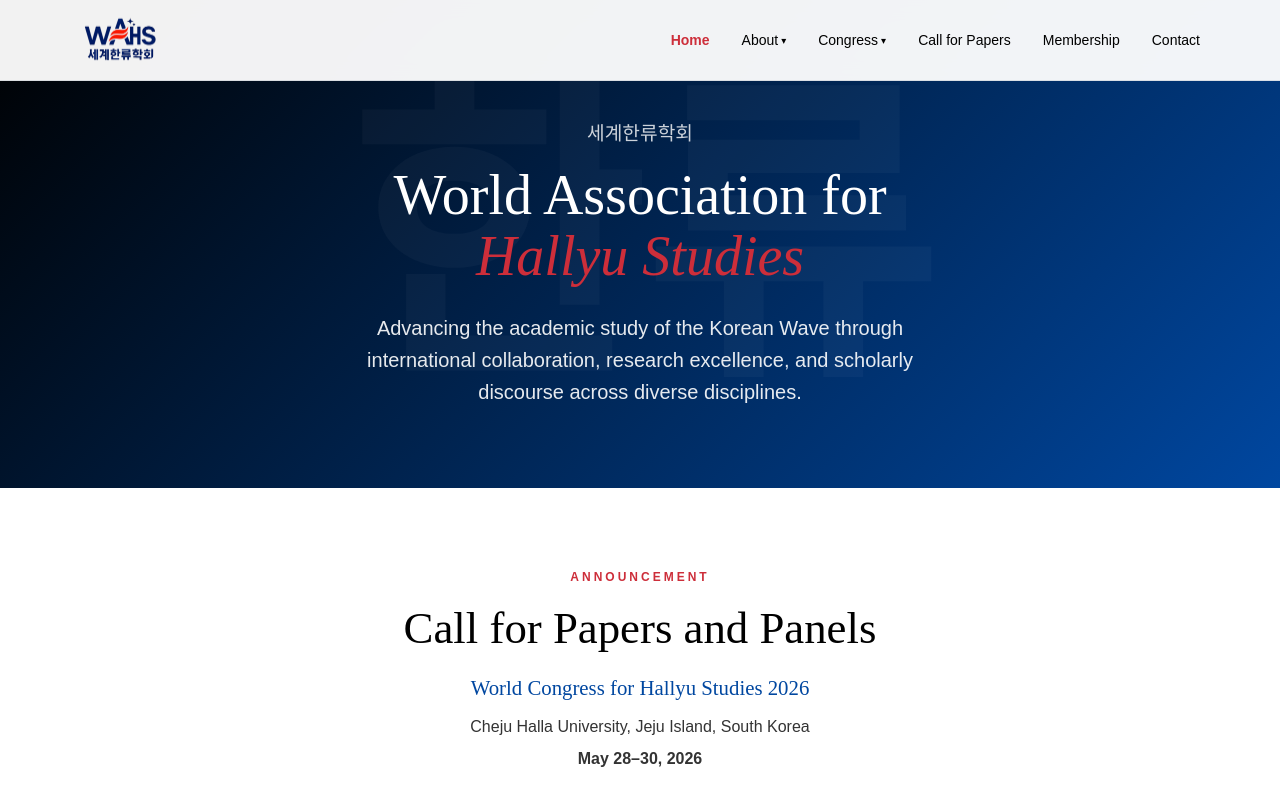
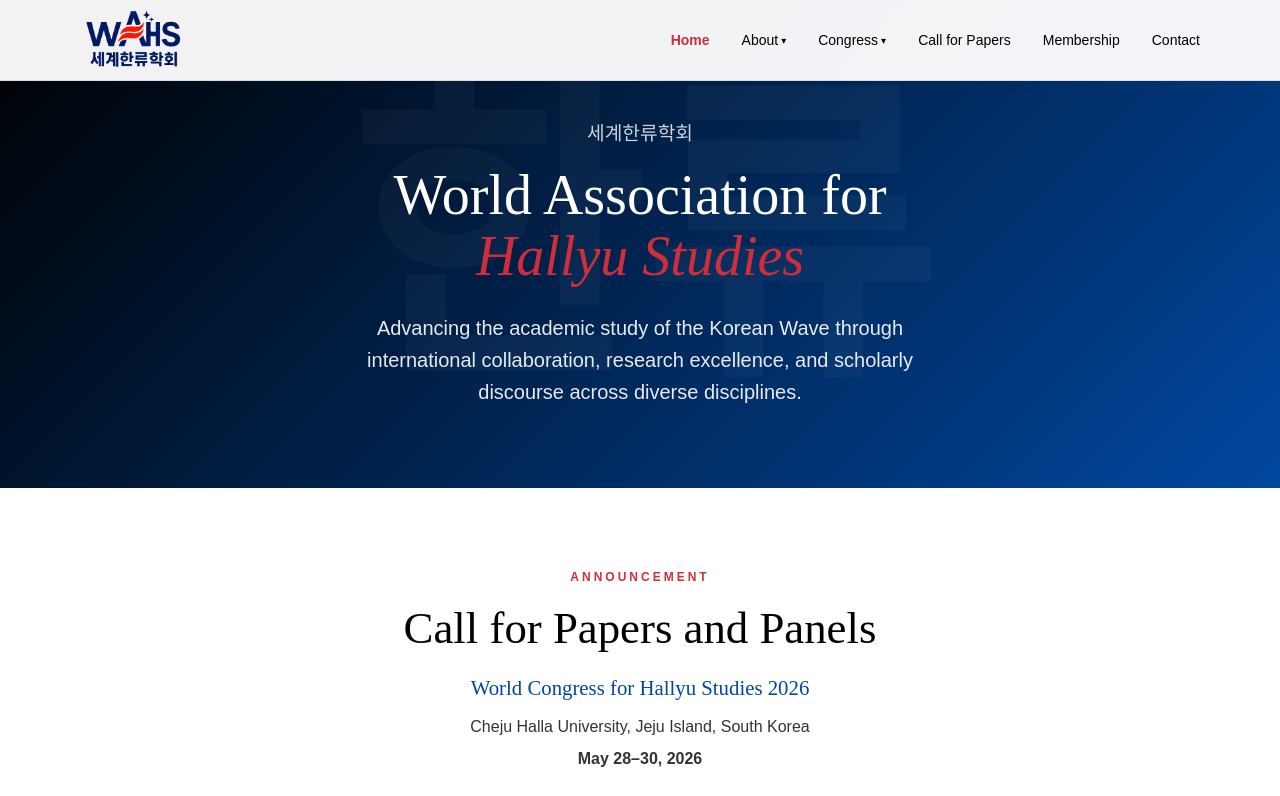
Before and after one commit to willfadeneva/WAHS, a Next.js app: page / in a window 1280 px wide. Shown: the top 796 px of the page. Built offline with nearby package versions, Linux system fonts and the light colour scheme.

Commit message:
Match main logo size to congress: use plain img tag, same 80px height

```diff
--- a/src/components/MainNav.tsx
+++ b/src/components/MainNav.tsx
@@ -3,7 +3,6 @@
 import { useState } from 'react';
 import { usePathname } from 'next/navigation';
 import Link from 'next/link';
-import Image from 'next/image';
 
 export default function MainNav() {
   const [isMenuOpen, setIsMenuOpen] = useState(false);
@@ -19,13 +18,7 @@ export default function MainNav() {
     <nav className="main-nav">
       <div className="main-nav-inner">
         <Link href="/" className="main-nav-brand">
-          <Image
-            src="/wahs-logo.png"
-            alt="WAHS"
-            width={80}
-            height={80}
-            className="main-nav-logo"
-          />
+          <img src="/wahs-logo.png" alt="WAHS" style={{ height: '80px', width: 'auto' }} />
         </Link>
 
         <button
```
